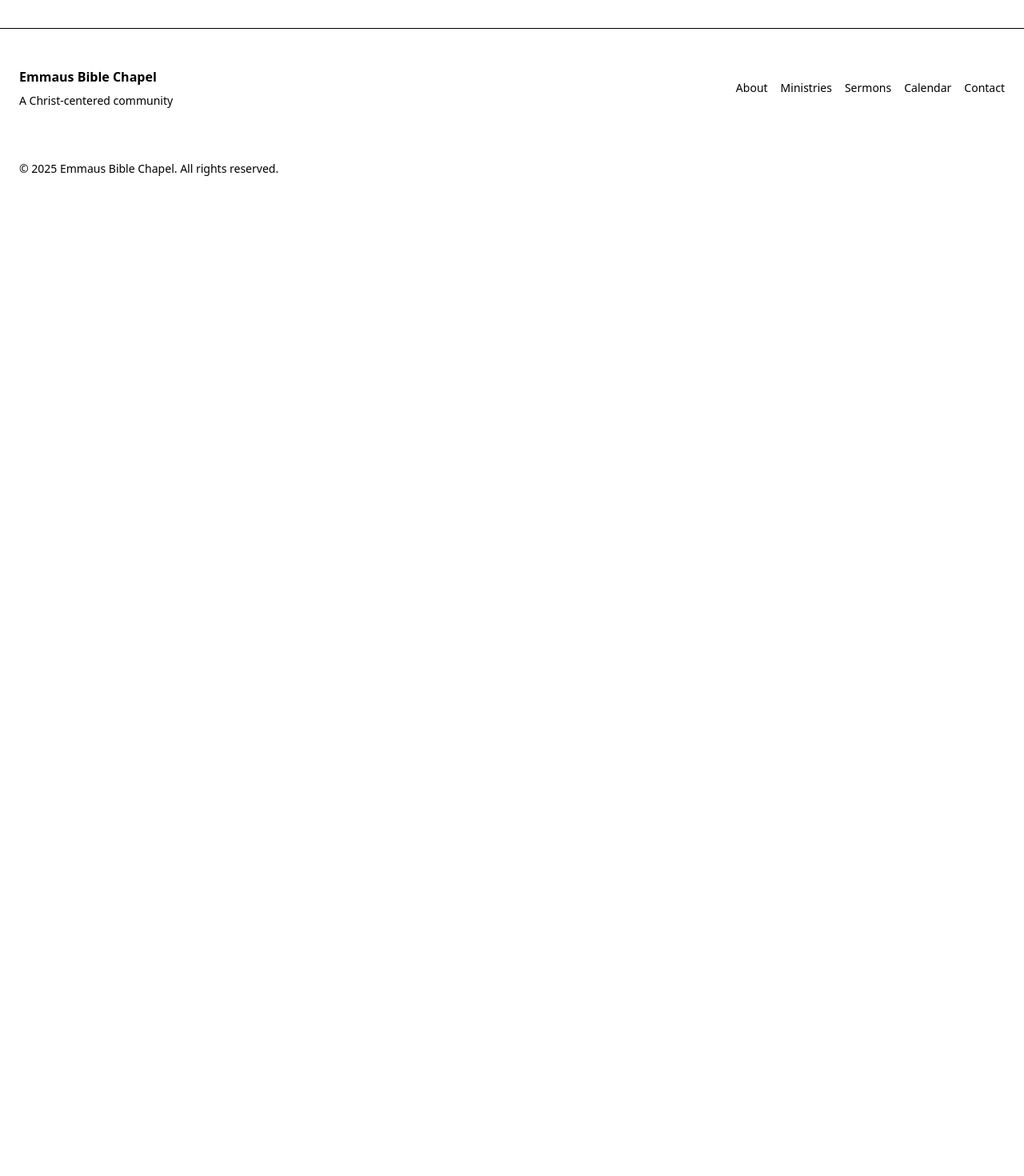
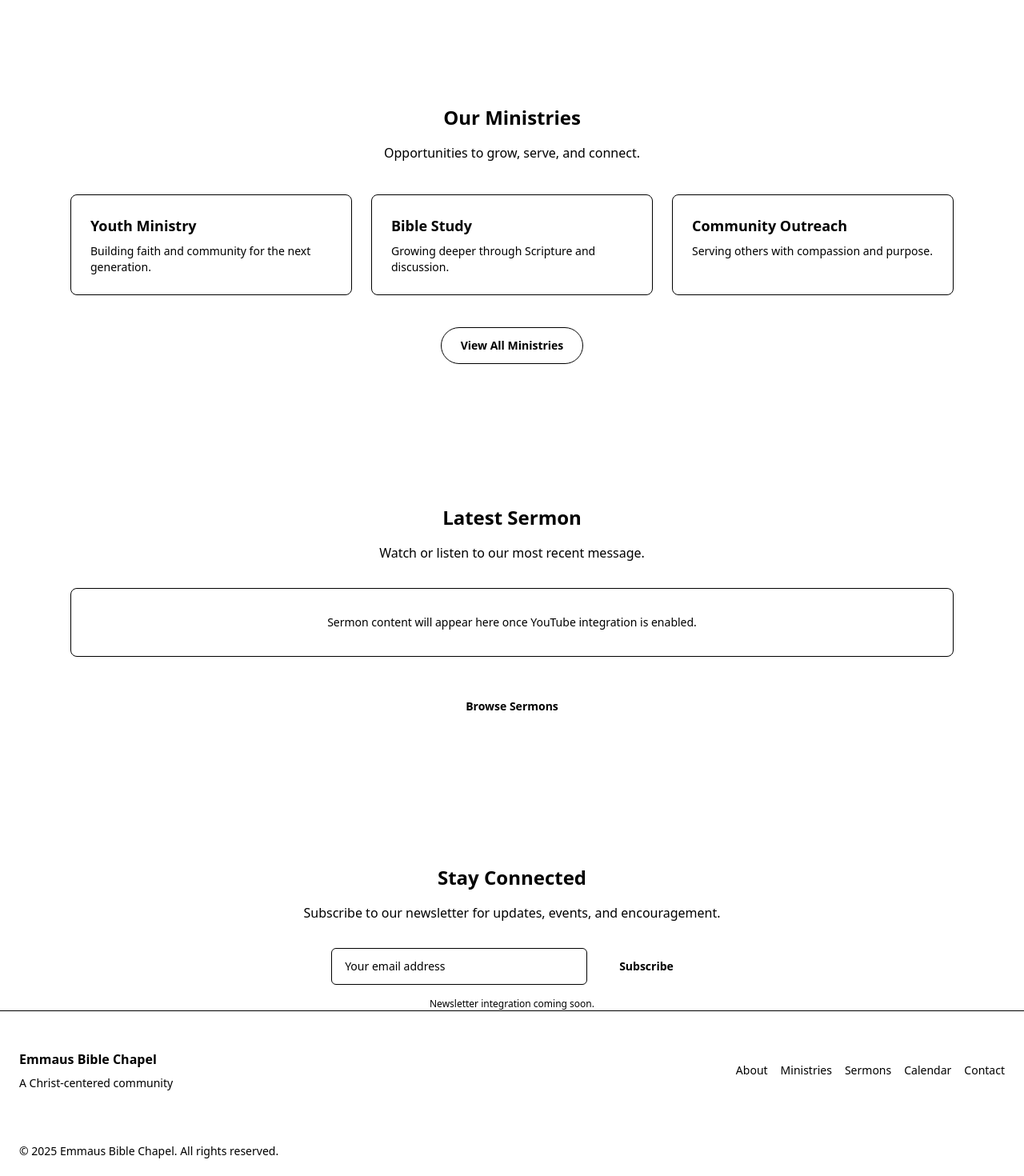
Before and after one commit to Dwaynew85/emmaus-bible-chapel, a Next.js app: page / in a window 1280 px wide. Shown: the part 920-2390 px from the top of the page at 80% size. Before the commit the page ends 1189 px from the top, so only its background shows below. Built offline with nearby package versions, Linux system fonts and the light colour scheme.

Commit message:
Primary homepage components.

```diff
--- a/app/page.tsx
+++ b/app/page.tsx
@@ -1,5 +1,8 @@
 import EventsPreview from "@/components/home/EventsPreview";
 import Hero from "@/components/home/Hero";
+import MinistriesPreview from "@/components/home/MinistriesPreview";
+import NewsletterPreview from "@/components/home/NewsletterPreview";
+import SermonPreview from "@/components/home/SermonPreview";
 import ServiceTimes from "@/components/home/ServiceTimes";
 
 export default function Home() {
@@ -8,6 +11,9 @@ export default function Home() {
       <Hero />
       <ServiceTimes />
       <EventsPreview />
+      <MinistriesPreview />
+      <SermonPreview />
+      <NewsletterPreview />
     </section>
   );
 }
--- a/components/home/EventsPreview.tsx
+++ b/components/home/EventsPreview.tsx
@@ -2,8 +2,9 @@ export default function EventsPreview() {
   return (
     <section
       id="events"
-      className="bg-surface py-20 text-center px-6"
+      className="bg-surface"
     >
+        <div className="mx-auto max-w-6xl px-6 py-20 text-center">
             <h2 className="text-2xl font-semibold text-foreground">
                 Upcoming Events
             </h2>
@@ -11,6 +12,7 @@ export default function EventsPreview() {
             <p className="mt-4 text-foreground/80">
                 Events calendar coming soon.
             </p>
+        </div>
     </section>
   );
 }
--- a/components/home/Hero.tsx
+++ b/components/home/Hero.tsx
@@ -1,6 +1,7 @@
 export default function Hero() {
   return (
-    <section className="bg-surface py-28 text-center px-6">
+    <section className="bg-surface">
+        <div className="mx-auto max-w-6xl px-6 py-28 text-center">
             <h1 className="text-4xl font-semibold tracking-tight text-foreground">
                 Emmaus Bible Chapel
             </h1>
@@ -26,6 +27,7 @@ export default function Hero() {
                 Upcoming Events
                 </a>
             </div>
+        </div>
     </section>
   );
 }
--- /dev/null
+++ b/components/home/MinistriesPreview.tsx
@@ -0,0 +1,56 @@
+import Link from "next/link";
+
+const ministries = [
+  {
+    title: "Youth Ministry",
+    description: "Building faith and community for the next generation.",
+  },
+  {
+    title: "Bible Study",
+    description: "Growing deeper through Scripture and discussion.",
+  },
+  {
+    title: "Community Outreach",
+    description: "Serving others with compassion and purpose.",
+  },
+];
+
+export default function MinistriesPreview() {
+  return (
+    <section className="mx-auto max-w-6xl px-6 text-center">
+      <h2 className="text-2xl font-semibold text-foreground">
+        Our Ministries
+      </h2>
+
+      <p className="mt-4 text-foreground/80">
+        Opportunities to grow, serve, and connect.
+      </p>
+
+      <div className="mt-10 grid gap-6 sm:grid-cols-2 md:grid-cols-3">
+        {ministries.map((ministry) => (
+          <div
+            key={ministry.title}
+            className="rounded-lg border border-border bg-surface p-6 text-left"
+          >
+            <h3 className="text-lg font-semibold text-foreground">
+              {ministry.title}
+            </h3>
+            <p className="mt-2 text-sm text-foreground/80">
+              {ministry.description}
+            </p>
+          </div>
+        ))}
+      </div>
+
+      <div className="mt-10">
+        <Link
+          href="/ministries"
+          className="inline-flex items-center justify-center rounded-full px-6 py-3 text-sm font-semibold
+            border border-border bg-background text-foreground hover:bg-surface transition"
+        >
+          View All Ministries
+        </Link>
+      </div>
+    </section>
+  );
+}
--- /dev/null
+++ b/components/home/NewsletterPreview.tsx
@@ -0,0 +1,41 @@
+"use client";
+
+export default function NewsletterPreview() {
+  return (
+    <section className="mx-auto max-w-4xl px-6 text-center">
+      <div>
+        <h2 className="text-2xl font-semibold text-foreground">
+            Stay Connected
+        </h2>
+        <p className="mt-4 text-foreground/80">
+            Subscribe to our newsletter for updates, events, and encouragement.
+        </p>
+
+        <form
+            className="mt-8 flex flex-col gap-4 sm:flex-row sm:justify-center"
+            onSubmit={(e) => e.preventDefault()}
+        >
+            <input
+            type="email"
+            placeholder="Your email address"
+            className="w-full rounded-md border border-border bg-background px-4 py-3 text-sm
+                text-foreground placeholder:text-foreground/50 focus:outline-none focus:ring-2
+                focus:ring-primary sm:max-w-xs"
+            />
+
+            <button
+            type="submit"
+            className="inline-flex items-center justify-center rounded-md px-6 py-3
+                text-sm font-semibold bg-primary text-background hover:opacity-90 transition"
+            >
+            Subscribe
+            </button>
+        </form>
+
+        <p className="mt-4 text-xs text-foreground/60">
+            Newsletter integration coming soon.
+        </p>
+      </div>
+    </section>
+  );
+}
--- /dev/null
+++ b/components/home/SermonPreview.tsx
@@ -0,0 +1,33 @@
+import Link from "next/link";
+
+export default function SermonPreview() {
+  return (
+    <section className="bg-surface">
+        <div className="mx-auto max-w-6xl px-6 py-20 text-center">
+        <h2 className="text-2xl font-semibold text-foreground">
+          Latest Sermon
+        </h2>
+
+        <p className="mt-4 text-foreground/80">
+          Watch or listen to our most recent message.
+        </p>
+
+        <div className="mt-8 rounded-lg border border-border bg-background p-8">
+          <p className="text-sm text-foreground/70">
+            Sermon content will appear here once YouTube integration is enabled.
+          </p>
+        </div>
+
+        <div className="mt-10">
+          <Link
+            href="/sermons"
+            className="inline-flex items-center justify-center rounded-full px-6 py-3 text-sm font-semibold
+              bg-primary text-background hover:opacity-90 transition"
+          >
+            Browse Sermons
+          </Link>
+        </div>
+      </div>
+    </section>
+  );
+}
```
Lines whose indentation alone changed are shown as unchanged.
